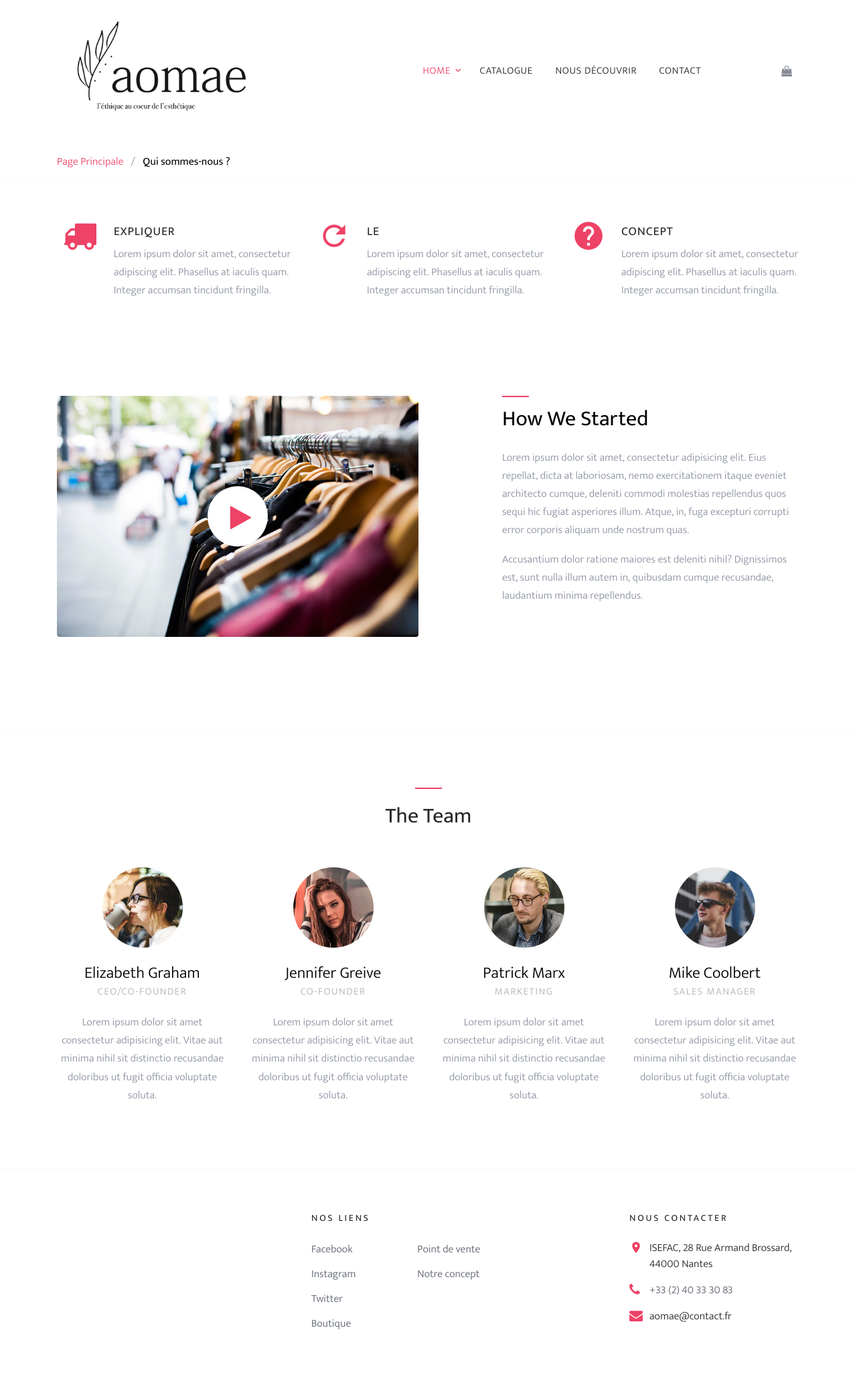
After one commit to maximecroteau/AOMAE, a Django app: page /about in a window 1280 px wide. The commit adds this page. Shown: the whole page at 67% size. Run offline with Django 3.2, Linux system fonts and the light colour scheme; some libraries are stand-ins or nearby versions; some web fonts are replaced.

Commit message:
fix cart + add dynamic checkout + add about.html page + some fix

```diff
--- /dev/null
+++ b/aomae/templates/about.html
@@ -0,0 +1,145 @@
+{% extends 'base.html' %}
+{% load static %}
+
+{% block body %}
+
+    <div class="custom-border-bottom py-3">
+      <div class="container">
+        <div class="row">
+          <div class="col-md-12 mb-0"><a href="{% url 'index' %}">Page Principale</a> <span class="mx-2 mb-0">/</span> <strong class="text-black">Qui sommes-nous ?</strong></div>
+        </div>
+      </div>
+    </div>
+
+    <div class="site-section site-section-sm site-blocks-1 border-0" data-aos="fade">
+      <div class="container">
+        <div class="row">
+          <div class="col-md-6 col-lg-4 d-lg-flex mb-4 mb-lg-0 pl-4" data-aos="fade-up" data-aos-delay="">
+            <div class="icon mr-4 align-self-start">
+              <span class="icon-truck"></span>
+            </div>
+            <div class="text">
+              <h2 class="text-uppercase">Expliquer</h2>
+              <p>Lorem ipsum dolor sit amet, consectetur adipiscing elit. Phasellus at iaculis quam. Integer accumsan tincidunt fringilla.</p>
+            </div>
+          </div>
+          <div class="col-md-6 col-lg-4 d-lg-flex mb-4 mb-lg-0 pl-4" data-aos="fade-up" data-aos-delay="100">
+            <div class="icon mr-4 align-self-start">
+              <span class="icon-refresh2"></span>
+            </div>
+            <div class="text">
+              <h2 class="text-uppercase">Le</h2>
+              <p>Lorem ipsum dolor sit amet, consectetur adipiscing elit. Phasellus at iaculis quam. Integer accumsan tincidunt fringilla.</p>
+            </div>
+          </div>
+          <div class="col-md-6 col-lg-4 d-lg-flex mb-4 mb-lg-0 pl-4" data-aos="fade-up" data-aos-delay="200">
+            <div class="icon mr-4 align-self-start">
+              <span class="icon-help"></span>
+            </div>
+            <div class="text">
+              <h2 class="text-uppercase">Concept</h2>
+              <p>Lorem ipsum dolor sit amet, consectetur adipiscing elit. Phasellus at iaculis quam. Integer accumsan tincidunt fringilla.</p>
+            </div>
+          </div>
+        </div>
+      </div>
+    </div>
+
+
+    <div class="site-section custom-border-bottom" data-aos="fade">
+      <div class="container">
+        <div class="row mb-5">
+          <div class="col-md-6">
+            <div class="block-16">
+              <figure>
+                <img src="{% static 'images/blog_1.jpg' %}" alt="Image placeholder" class="img-fluid rounded">
+                <a href="https://vimeo.com/channels/staffpicks/93951774" class="play-button popup-vimeo"><span class="icon-play"></span></a>
+
+              </figure>
+            </div>
+          </div>
+          <div class="col-md-1"></div>
+          <div class="col-md-5">
+
+
+            <div class="site-section-heading pt-3 mb-4">
+              <h2 class="text-black">How We Started</h2>
+            </div>
+            <p>Lorem ipsum dolor sit amet, consectetur adipisicing elit. Eius repellat, dicta at laboriosam, nemo exercitationem itaque eveniet architecto cumque, deleniti commodi molestias repellendus quos sequi hic fugiat asperiores illum. Atque, in, fuga excepturi corrupti error corporis aliquam unde nostrum quas.</p>
+            <p>Accusantium dolor ratione maiores est deleniti nihil? Dignissimos est, sunt nulla illum autem in, quibusdam cumque recusandae, laudantium minima repellendus.</p>
+
+          </div>
+        </div>
+      </div>
+    </div>
+
+    <div class="site-section custom-border-bottom" data-aos="fade">
+      <div class="container">
+        <div class="row justify-content-center mb-5">
+          <div class="col-md-7 site-section-heading text-center pt-4">
+            <h2>The Team</h2>
+          </div>
+        </div>
+        <div class="row">
+          <div class="col-md-6 col-lg-3">
+
+            <div class="block-38 text-center">
+              <div class="block-38-img">
+                <div class="block-38-header">
+                  <img src="{% static 'images/person_1.jpg' %}" alt="Image placeholder" class="mb-4">
+                  <h3 class="block-38-heading h4">Elizabeth Graham</h3>
+                  <p class="block-38-subheading">CEO/Co-Founder</p>
+                </div>
+                <div class="block-38-body">
+                  <p>Lorem ipsum dolor sit amet consectetur adipisicing elit. Vitae aut minima nihil sit distinctio recusandae doloribus ut fugit officia voluptate soluta. </p>
+                </div>
+              </div>
+            </div>
+          </div>
+          <div class="col-md-6 col-lg-3">
+            <div class="block-38 text-center">
+              <div class="block-38-img">
+                <div class="block-38-header">
+                  <img src="{% static 'images/person_2.jpg' %}" alt="Image placeholder" class="mb-4">
+                  <h3 class="block-38-heading h4">Jennifer Greive</h3>
+                  <p class="block-38-subheading">Co-Founder</p>
+                </div>
+                <div class="block-38-body">
+                  <p>Lorem ipsum dolor sit amet consectetur adipisicing elit. Vitae aut minima nihil sit distinctio recusandae doloribus ut fugit officia voluptate soluta. </p>
+                </div>
+              </div>
+            </div>
+          </div>
+          <div class="col-md-6 col-lg-3">
+            <div class="block-38 text-center">
+              <div class="block-38-img">
+                <div class="block-38-header">
+                  <img src="{% static 'images/person_3.jpg' %}" alt="Image placeholder" class="mb-4">
+                  <h3 class="block-38-heading h4">Patrick Marx</h3>
+                  <p class="block-38-subheading">Marketing</p>
+                </div>
+                <div class="block-38-body">
+                  <p>Lorem ipsum dolor sit amet consectetur adipisicing elit. Vitae aut minima nihil sit distinctio recusandae doloribus ut fugit officia voluptate soluta. </p>
+                </div>
+              </div>
+            </div>
+          </div>
+          <div class="col-md-6 col-lg-3">
+            <div class="block-38 text-center">
+              <div class="block-38-img">
+                <div class="block-38-header">
+                  <img src="{% static 'images/person_4.jpg' %}" alt="Image placeholder" class="mb-4">
+                  <h3 class="block-38-heading h4">Mike Coolbert</h3>
+                  <p class="block-38-subheading">Sales Manager</p>
+                </div>
+                <div class="block-38-body">
+                  <p>Lorem ipsum dolor sit amet consectetur adipisicing elit. Vitae aut minima nihil sit distinctio recusandae doloribus ut fugit officia voluptate soluta. </p>
+                </div>
+              </div>
+            </div>
+          </div>
+        </div>
+      </div>
+    </div>
+
+{% endblock %}
--- a/aomae/urls.py
+++ b/aomae/urls.py
@@ -10,4 +10,5 @@ urlpatterns = [
     path('thankyou', views.thankyou, name='thankyou'),
     path('shop_<slug:filt>', views.shop_filter, name='shop'),
     path('product_<int:pk>', views.product, name='product'),
+    path('about', views.about, name='about')
 ]
--- a/aomae/views.py
+++ b/aomae/views.py
@@ -1,9 +1,12 @@
 from django.shortcuts import render, redirect
+from django.forms import model_to_dict
 
 from .models import Products
 from .models import Color
 
 from .forms import AddToCartForm
+from .forms import RemFromCartForm
+from .forms import ContactForm
 
 
 def get_data():
@@ -59,15 +62,19 @@ def product(request, pk):
         fpk = data['product_id']
         color = data['product_color']
         size = data['product_size']
+        url = Products.objects.get(pk=fpk).picture.url
         if 'cart' not in request.session or not request.session['cart']:
-            cart_list = [fpk, color, size]
+            pk = 0
+            cart_list = [(pk, model_to_dict(Products.objects.get(pk=fpk), fields=['name', 'price']), url, color, size)]
             request.session['cart'] = cart_list
             request.session.modified = True
         else:
             cart_list = request.session['cart']
-            cart_list.append([fpk, color, size])
+            pk = cart_list[-1][0] + 1
+            cart_list.append((pk, model_to_dict(Products.objects.get(pk=fpk), fields=['name', 'price']), url, color, size))
             request.session['cart'] = cart_list
             request.session.modified = True
+
         return redirect('cart')
     this = Products.objects.get(pk=pk)
     colors = Color.objects.filter(products__pk=pk)
@@ -78,37 +85,49 @@ def product(request, pk):
 
 
 def contact(request):
+    form = ContactForm(request.POST)
+    if form.is_valid():
+        form.save()
+        return redirect('index')
 
     return render(request, 'contact.html')
 
 
 def cart(request):
-    all_cart = []
     if request.session.get('cart'):
         cs = request.session.get('cart')
-        dic = {
-            "product": Products.objects.get(pk=cs[0]),
-            "color": cs[1],
-            "size": cs[2]
-        }
-        all_cart.append(dic)
-        if len(cs) > 3:
-            for i in range(3, len(cs)):
-                dic = {
-                    "product": Products.objects.get(pk=cs[i][0]),
-                    "color": cs[i][1],
-                    "size": cs[i][2]
-                }
-                all_cart.append(dic)
+    else:
+        cs = []
+    form = RemFromCartForm(request.POST)
+    if form.is_valid():
+        data = form.cleaned_data
+        val = data['toRem'].split(";")
+        lst = {'name': val[1], 'price': int(val[2])}
+        dic = [int(val[0]), lst, val[3], val[4], val[5]]
+        cs.remove(dic)
+        request.session.modified = True
+
+        return redirect('cart')
 
     return render(request, 'cart.html', {
-        'carts': all_cart,
+        'carts': cs,
     })
 
 
 def checkout(request):
+    if request.session.get('cart'):
+        cs = request.session.get('cart')
+    else:
+        cs = []
 
-    return render(request, 'checkout.html')
+    return render(request, 'checkout.html', {
+        'carts': cs,
+    })
+
+
+def about(request):
+
+    return render(request, 'about.html')
 
 
 def thankyou(request):
--- a/templates/base.html
+++ b/templates/base.html
@@ -52,7 +52,7 @@
                 </li>
 
                 <li><a href="{% url 'shop' %}">Catalogue</a></li>
-                <li><a href="#">Nouveautés</a></li>
+                <li><a href="{% url 'about' %}">Nous découvrir</a></li>
                 <li><a href="{% url 'contact' %}">Contact</a></li>
               </ul>
             </nav>
@@ -61,7 +61,7 @@
 {#            <a href="#" class="icons-btn d-inline-block"><span class="icon-heart-o"></span></a>#}
             <a href="{% url 'cart'%}" class="icons-btn d-inline-block bag">
               <span class="icon-shopping-bag"></span>
-              <span class="number">12</span>
+{#              <span class="number">12</span>#}
             </a>
             <a href="#" class="site-menu-toggle js-menu-toggle ml-3 d-inline-block d-lg-none"><span class="icon-menu"></span></a>
           </div>
@@ -90,7 +90,7 @@
               <div class="col-md-6 col-lg-4">
                 <ul class="list-unstyled">
                   <li><a href="#">Point de vente</a></li>
-                  <li><a href="#">Notre concept</a></li>
+                  <li><a href="{% url 'about' %}">Notre concept</a></li>
                 </ul>
               </div>
             </div>
```
Also changed, not shown: aomae/admin.py (+7 -1 lines), aomae/forms.py (+15 -0 lines), aomae/models.py (+12 -0 lines), aomae/templates/cart.html (+18 -9 lines), aomae/templates/checkout.html (+63 -31 lines), aomae/templates/contact.html (+19 -13 lines), aomae/templates/product.html (+4 -4 lines).
